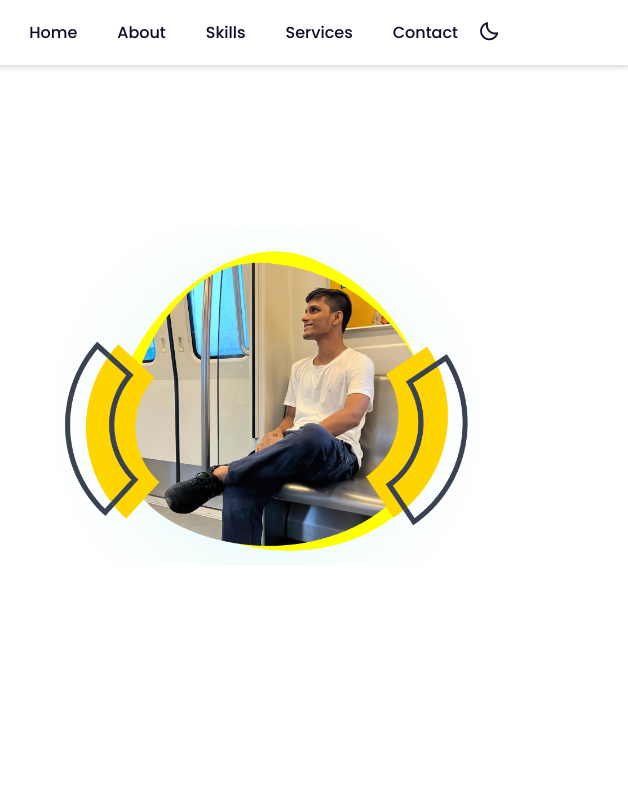
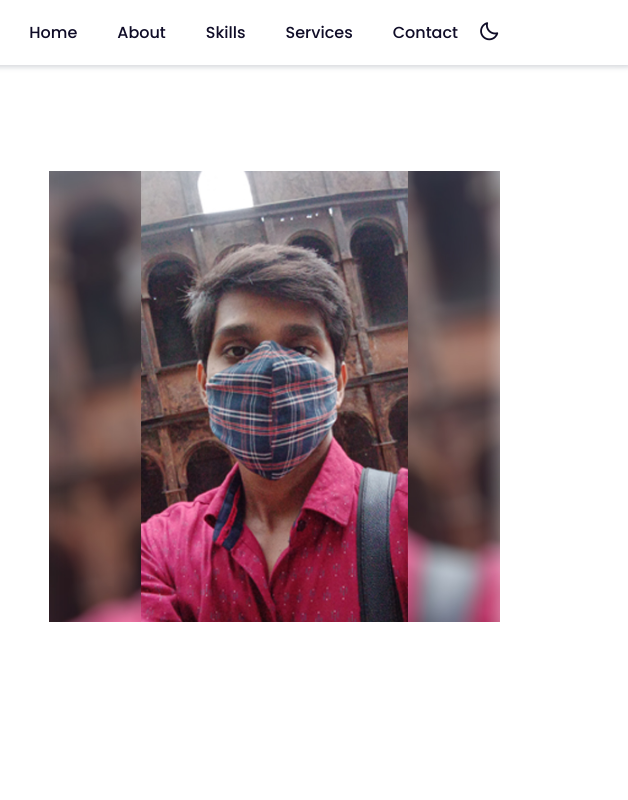
Before and after one commit to devaftab/maweb, a plain HTML site: page index.html in a window 1280 px wide. Shown: the top 800 px of the page, 652-1280 px from the left. Drawn offline with nearby package versions, Linux system fonts and the light colour scheme.

Commit message:
Profile pic update

```diff
--- a/index.html
+++ b/index.html
@@ -40,7 +40,7 @@
         <a href="https://www.behance.net/mohdaftab9" target="_blank"><i class="bx bxl-behance"></i></a>
       </div>
       <div class="home-img">
-        <img src="/img/aftab_home.png" alt="Profile Image" />
+        <img src="/img/aftab_home.jpg" alt="Profile Image" />
       </div>
       <div class="home-text">
         <span>Hello, I'm</span>
```
Also changed, not shown: img/aftab_home.jpg (added), img/aftab_home1.png (renamed from img/aftab_home.png).
